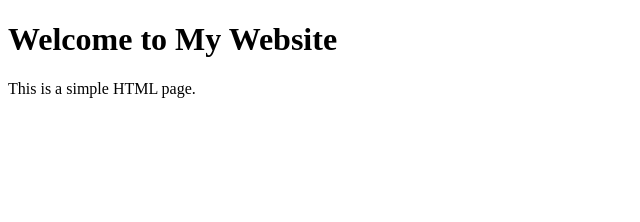
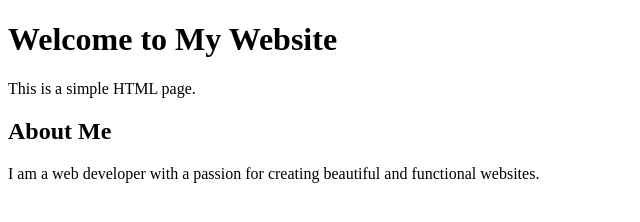
Before and after one commit to tempstorage124-hub/FirstWebsite, a plain HTML site: page index.html in a window 1280 px wide. Shown: the whole page, without its empty margins (0-640 px from the left). Drawn offline with Linux system fonts and the light colour scheme.

Commit message:
my first changes

```diff
--- a/index.html
+++ b/index.html
@@ -9,5 +9,9 @@
     <h1>Welcome to My Website</h1>
     <p>This is a simple HTML page.</p>
 
+    <section>
+        <h2>About Me</h2>
+        <p>I am a web developer with a passion for creating beautiful and functional websites.</p>
+    </section>
 </body>
 </html>
```
